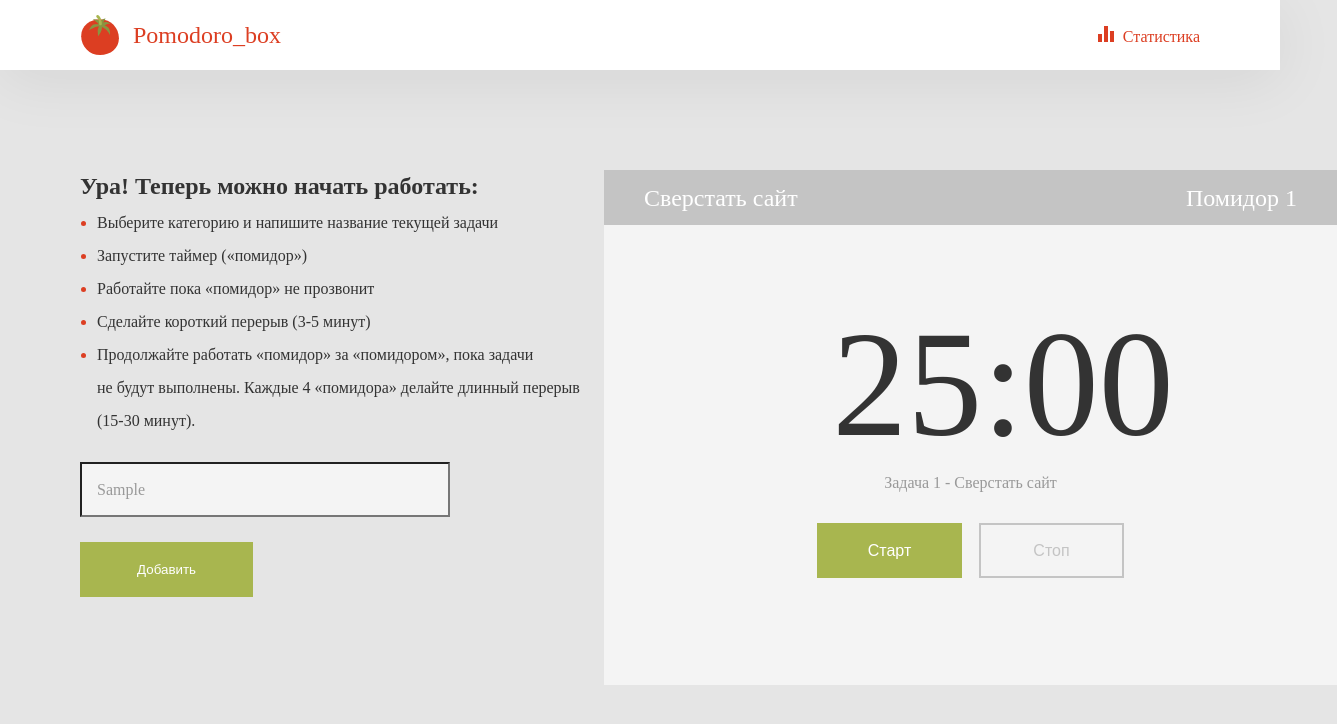
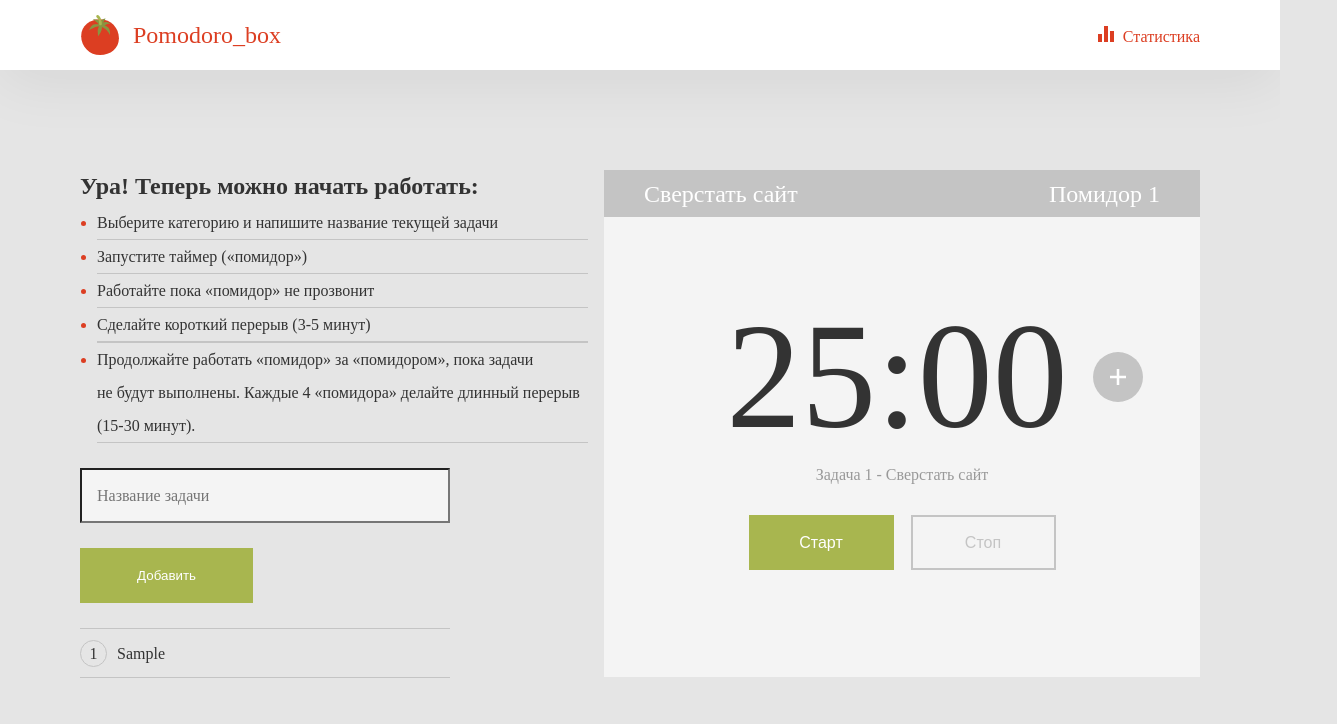
Before and after one commit to zladen/Pomodoro_box, a React (Vite) app: page / in a window 1280 px wide. Both pictures are taken after typing "Sample" into the empty fields and a click on the button "Добавить". Shown: the top 724 px of the page, 1337 px wide, since content can reach past the window. Built offline with nearby package versions, Linux system fonts and the light colour scheme; a web font is replaced by a local one.

Commit message:
add button, main

```diff
--- a/src/components/App/App.tsx
+++ b/src/components/App/App.tsx
@@ -2,7 +2,6 @@ import { Header } from "../Header"
 import { Main } from "../Main"
 
 function App() {
-
 	return (
 		<>
 			<Header />
--- a/src/components/Button/Button.tsx
+++ b/src/components/Button/Button.tsx
@@ -1,14 +1,14 @@
 import * as React from 'react';
-import styles from './button.module.scss'
 
 interface IButton {
     onClick?: () => void;
     className?: string;
-    label: string,
+    label?: string,
+    children?: React.ReactNode;
 }
 
-export const Button = ({className, onClick, label}: IButton) => {
+export const Button = ({className, onClick, label, children}: IButton) => {
 	return (
-        <button className={className} onClick={onClick}>{label}</button>
+        <button className={className} onClick={onClick}>{children}{label}</button>
     )
 }
--- a/src/components/Main/Main.tsx
+++ b/src/components/Main/Main.tsx
@@ -1,15 +1,22 @@
 import * as React from 'react';
+import { useState } from 'react';
 import { Button } from '../Button/Button';
-import { Text, EColor } from '../Text';
 import styles from './main.module.scss'
-// import { BtnPlus } from '../Icons';
-// import { Button } from '../Button';
-
-export interface ITask {
-	nameTask: string;
-}
 
 export function Main() {
+    const [items, setItems] = useState<string[]>([]);
+    const [inputValue, setInputValue] = useState('');
+
+    const handleClick = () => {
+        if (inputValue.trim() !== '') {
+            setItems([...items, inputValue]);
+            setInputValue('');
+        }
+    };
+
+    const handleInputChange = (event: { target: { value: React.SetStateAction<string>; }; }) => {
+        setInputValue(event.target.value);
+    };
 
     return (
         <main className={styles.container}>
@@ -28,10 +35,20 @@ export function Main() {
                 </div>
 
                 <div className={styles.tasks}>
-                    <input className={styles.nameTask} type="text" placeholder='Название задачи'/>
-                    <Button className={styles.btnAddTask} label='Добавить'/>
+                    <input className={styles.nameTask} type="text" placeholder='Название задачи' value={inputValue} onChange={handleInputChange}/>
+                    <Button onClick={handleClick} className={styles.btnAddTask} label='Добавить'/>
+                    <div>
+                        <ol className={styles.listTasks}>
+                            {items.map((item, index) => (
+                                <li key={index}>
+                                    {item}
+                                </li>
+                            ))}
+                        </ol>
+                    </div>
                 </div>
             </div>
+
 
             <div className={styles.timerWrapper}>
                 <div className={styles.timerHeader}>
@@ -46,7 +63,12 @@ export function Main() {
                     <div className={styles.timerSeconds}>
                         <span id="seconds">00</span>
                     </div>
-                    {/* <BtnPlus /> */}
+                    <Button className={styles.btnPlus}>
+                        <svg className={styles.btnHover} width="50" height="50" viewBox="0 0 50 50" fill="none" xmlns="http://www.w3.org/2000/svg">
+                            <circle cx="25" cy="25" r="25" fill="#C4C4C4"/>
+                            <path d="M26.2756 26.1321V33H23.7244V26.1321H17V23.7029H23.7244V17H26.2756V23.7029H33V26.1321H26.2756Z" fill="white"/>
+                        </svg>
+                    </Button>
                 </div>
                 <span className={styles.timerTask}>Задача 1 - Сверстать сайт</span>
                 <div className={styles.btnTimer}>
--- a/src/components/Main/main.module.scss
+++ b/src/components/Main/main.module.scss
@@ -52,8 +52,8 @@ ul li::marker {
 }
 
 .timerWrapper {
-    min-width: 733px;
-    min-height: 507px;
+    width: 733px;
+    height: 507px;
     margin-left: 16px;
     background-color: var(--grayF4);
     display: flex;
@@ -132,10 +132,10 @@ ul li::marker {
     font-weight: 500;
     font-size: 16px;
     line-height: 17px;
-    color: #C4C4C4;
+    color: var(--greyC4);
     text-align: center;
     justify-content: center;
-    border: 2px solid #C4C4C4;
+    border: 2px solid var(--greyC4);
 }
 
 .btnAddTask {
@@ -155,3 +155,66 @@ ul li::marker {
 .btnStart:hover {
     background: var(--green41);
 }
+
+.btnPlus {
+    display: flex;
+    margin-left: 25px;
+    align-items: center;
+}
+
+.btnHover:hover {
+    circle {
+      fill: var(--green41);
+    }
+}
+
+.listTasks {
+    display: flex;
+    flex-direction: column-reverse;
+    list-style-type: none;
+	counter-reset: num;
+	margin: 25px 0 0 0;
+	font-weight: 300;
+    font-size: 16px;
+    line-height: 17px;
+}
+
+ol li {
+    display: flex;
+    align-items: center;
+	position: relative;
+	margin: 0;
+    height: 50px;
+    width: 370px;
+}
+
+ol li:before {
+    display: flex;
+    justify-content: center;
+    align-items: center;
+    content: counter(num);
+	counter-increment: num;
+	width: 25px;
+	height: 25px;
+	background: var(--greyE5);
+	color: var(--black);
+	text-align: center;
+	font-weight: 300;
+	border-radius: 50%;
+	border: 1px solid var(--greyC4);
+    margin-right: 10px;
+}
+
+li {
+    border-bottom: 1px solid var(--greyC4);
+}
+
+li:last-child {
+    border-top: 1px solid var(--greyC4);
+}
+
+.dividerLine {
+    height: 1px;
+    width: 100%;
+    background-color: var(--greyC4);
+}
--- a/src/main.global.css
+++ b/src/main.global.css
@@ -55,6 +55,11 @@ ul {
 	padding: 0;
 }
 
+ol {
+	margin: 0;
+	padding: 0;
+}
+
 input[type="text"] {
 	font-family: 'SF UI Display', normal;
 	font-size: 16px;
```
